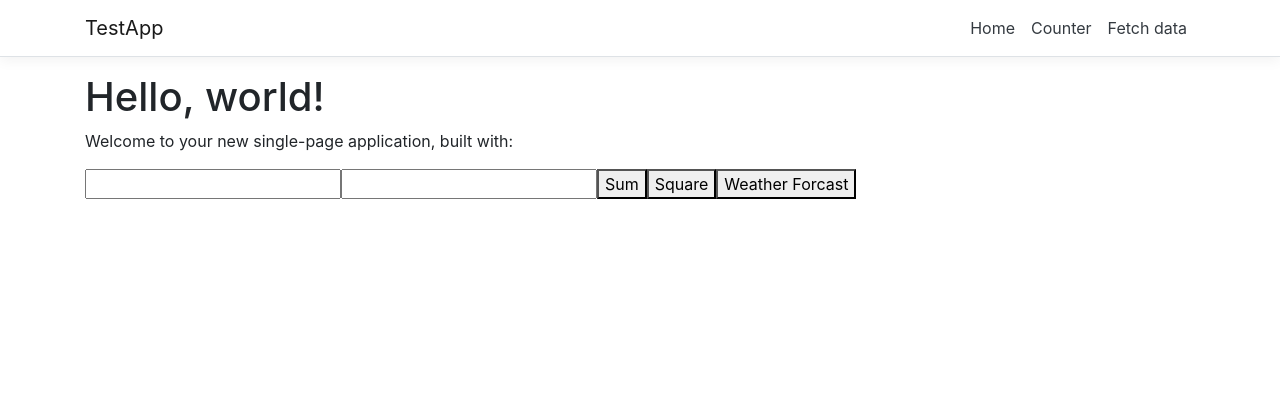
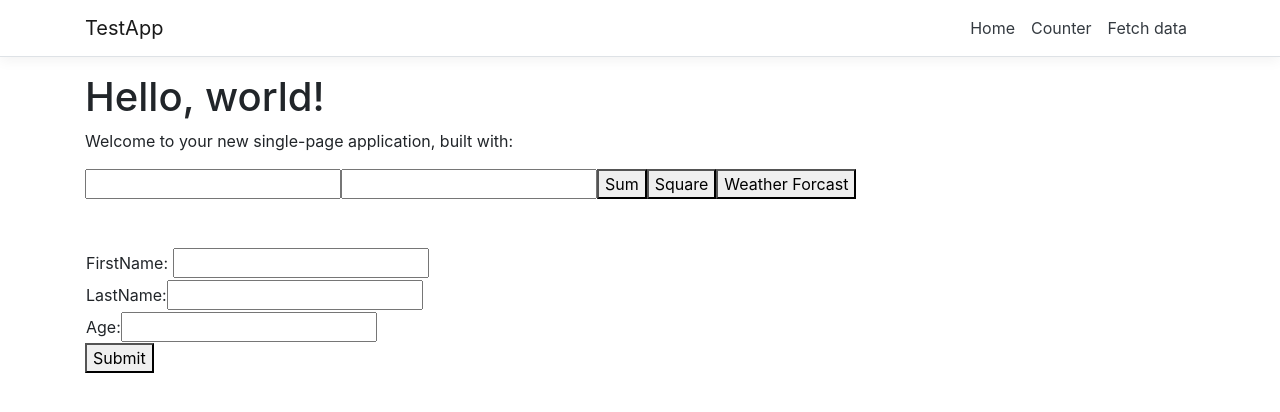
Before and after one commit to rajaniraju/shopApp, a React (Create React App) app in the folder ClientApp/: page / in a window 1280 px wide. Shown: the top 412 px of the page. Built offline with nearby package versions, Linux system fonts and the light colour scheme.

Commit message:
corrected till here

```diff
--- a/ClientApp/src/components/Home.js
+++ b/ClientApp/src/components/Home.js
@@ -3,15 +3,18 @@ import React, { Component } from "react";
 export class Home extends Component {
   static displayName = Home.name;
   state = {
-    value: "",
+    personalInformation: {
+      FirstName: "",
+      LastName: "",
+      Age: "",
+    },
     text1: "",
     text2: "",
   };
   handleOnChange = (e) => {
-    const target = e.target;
-    console.log(target.name, target.value);
-    const propertyName = target.name;
-    const value = parseFloat(target.value);
+    console.log(e.target.name, e.target.value);
+    const propertyName = e.target.name;
+    const value = parseFloat(e.target.value);
     this.setState({ [propertyName]: value });
   };
 
@@ -44,6 +47,23 @@ export class Home extends Component {
         console.log(result);
       });
   };
+  passObject = () => {
+    fetch(
+      "https://localhost:44353/WeatherForecast/GetObject/{PersonalInformation}",
+      {
+        method: "Post",
+        headers: {
+          "Content-Type": "application/json",
+          // 'Content-Type': 'application/x-www-form-urlencoded',
+        },
+        body: JSON.stringify(),
+      }
+    )
+      .then((res) => res.json())
+      .then((result) => {
+        console.log(result);
+      });
+  };
 
   render() {
     return (
@@ -57,6 +77,32 @@ export class Home extends Component {
         <button onClick={this.getWeatherForecastControl}>
           Weather Forcast
         </button>
+        <br></br>
+        <br></br>
+        <br></br>
+        <div>
+          <table>
+            <tbody>
+              <tr>
+                <td>
+                  FirstName: <input name="firstname"></input>
+                </td>
+              </tr>
+              <tr>
+                <td>
+                  LastName:<input name="Lastname"></input>
+                </td>
+              </tr>
+              <tr>
+                <td>
+                  Age:<input name="age"></input>
+                </td>
+              </tr>
+            </tbody>
+          </table>
+
+          <button onClick={this.passObject}>Submit</button>
+        </div>
       </div>
     );
   }
```
Also changed, not shown: 1 other file (tests, documents, lock files or other folders).
